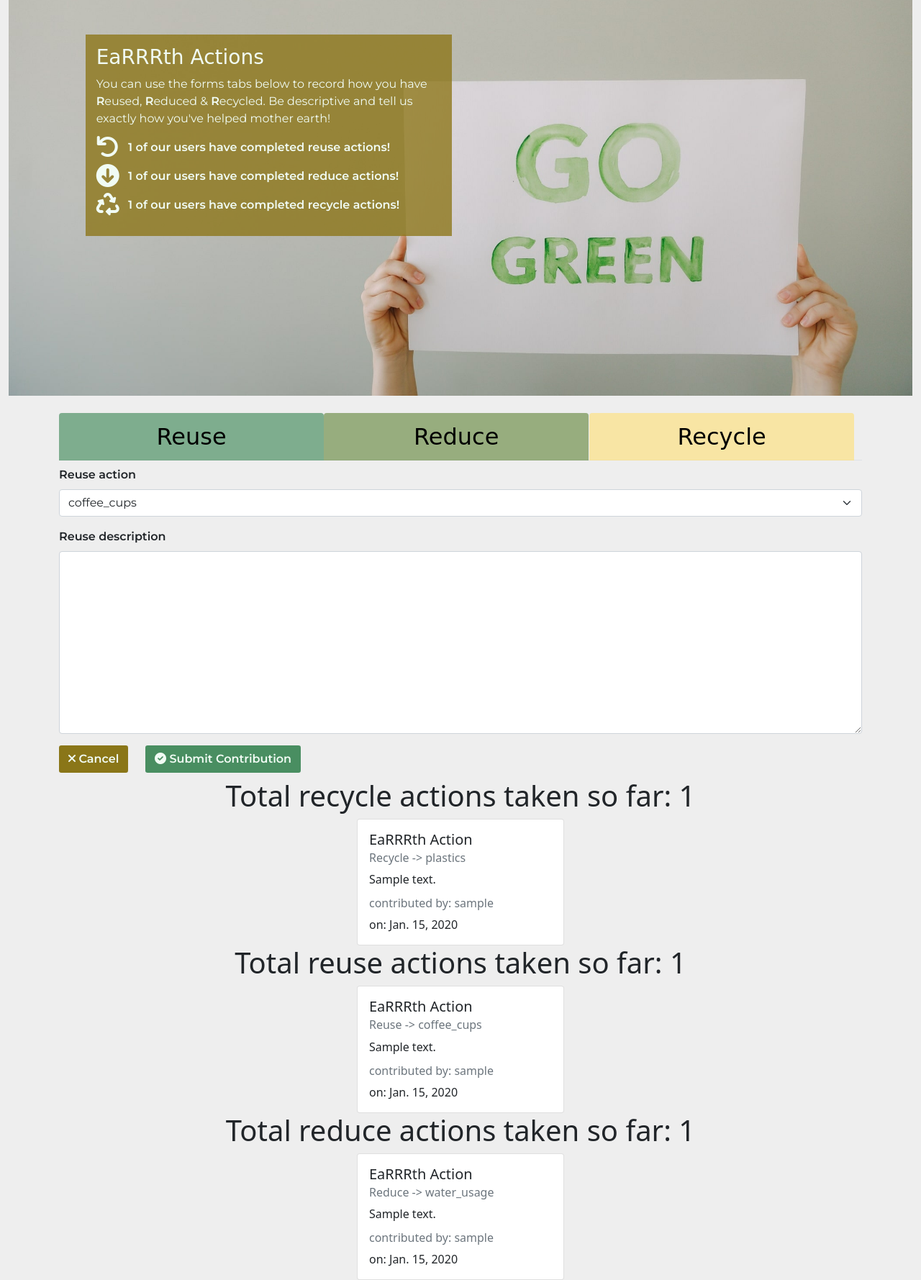
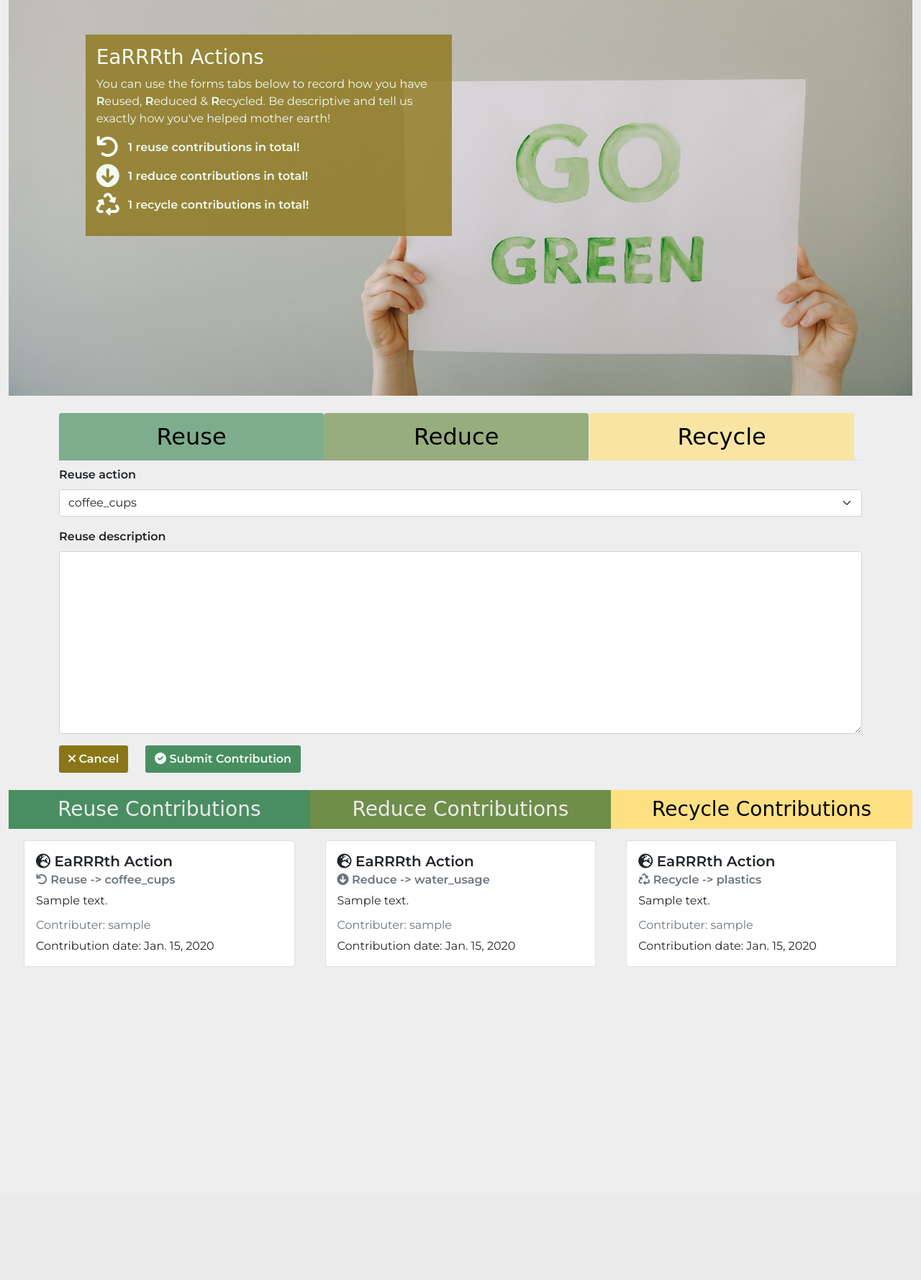
Before and after one commit to JoelMichaelRutter/team-1-apr-hackathon-earth-day, a Django app: page /contribute/ in a window 1280 px wide. Shown: the part 86-1865 px from the top of the page at 72% size. After the commit the page ends 1429 px from the top, so only its background shows below. Run offline with Django 3.2, Linux system fonts and the light colour scheme; tables that the repository leaves empty hold one stand-in row (values such as "Sample post"); some libraries are stand-ins or nearby versions; some web fonts are replaced.

Commit message:
finalised styling on contributions page for the community contributions columns]

```diff
--- a/contributions/templates/contributions/contributions.html
+++ b/contributions/templates/contributions/contributions.html
@@ -20,13 +20,13 @@
                             mother earth!
                         </p>
                         <div>
-                            <p class="mont-font-bold"><i class="fa-solid fa-arrow-rotate-left fa-2xl me-2"></i> {{ reuse_count }} of our users have completed reuse actions!</p>
+                            <p class="mont-font-bold"><i class="fa-solid fa-arrow-rotate-left fa-2xl me-2"></i> {{ reuse_count }} reuse contributions in total!</p>
                         </div>
                         <div>
-                            <p class="mont-font-bold"><i class="fa-solid fa-circle-arrow-down fa-2xl me-2"></i> {{ reduce_count }} of our users have completed reduce actions!</p>
+                            <p class="mont-font-bold"><i class="fa-solid fa-circle-arrow-down fa-2xl me-2"></i> {{ reduce_count }} reduce contributions in total!</p>
                         </div>
                         <div>
-                            <p class="mont-font-bold"><i class="fa-solid fa-recycle fa-2xl me-2"></i> {{ recycle_count }} of our users have completed recycle actions!</p>
+                            <p class="mont-font-bold"><i class="fa-solid fa-recycle fa-2xl me-2"></i> {{ recycle_count }} recycle contributions in total!</p>
                         </div>
                     </section>
                 </div>
@@ -94,10 +94,58 @@
         </div>
     </div>
 </div>
-<div class="row">
+<!-- COMMUNITY CONTRIBUTIONS COLUMNS -->
+<div class="row g-0 mt-3">
+    <div class="col-12 col-md-8 offset-md-2 col-lg-4 offset-lg-0 no-gutters">
+        <h3 class="train-font text-center community-column-reuse ">Reuse Contributions</h3>
+        <div class="contribution-card-container">
+            {% for action in reuse_actions %}
+                <div class="card cont-card mt-2">
+                    <div class="card-body">
+                        <h5 class="card-title mont-font-bold"><i class="fa-solid fa-earth-europe"></i> EaRRRth Action</h5>
+                        <h6 class="card-subtitle mb-2 text-muted mont-font-bold"><i class="fa-solid fa-arrow-rotate-left"></i> {{ action }} -> {{ action.reuse_action }}</h6>
+                        <p class="card-text mont-font">{{ action.reuse_description }}</p>
+                        <h6 class="card-subtitle mb-2 text-muted mont-font">Contributer: {{ action.profile }}</h6>
+                        <p class="card-text mont-font">Contribution date: {{ action.date }}</p>
+                    </div>
+                </div>
+            {% endfor %}
+        </div>
 
-    <div class="col-12 d-flex justify-content-center align-items-center remove-padding flex-column">
-        <h1>Total recycle actions taken so far: {{ recycle_count }}</h1>
+    </div>
+    <div class="col-12 col-md-8 offset-md-2 col-lg-4 offset-lg-0 align-items-center">
+        <h3 class="train-font text-center community-column-reduce">Reduce Contributions</h3>
+        <div class="contribution-card-container">
+            {% for action in reduce_actions %}
+                <div class="card cont-card mt-2">
+                    <div class="card-body">
+                        <h5 class="card-title mont-font-bold"><i class="fa-solid fa-earth-europe"></i> EaRRRth Action</h5>
+                        <h6 class="card-subtitle mb-2 text-muted mont-font-bold"><i class="fa-solid fa-circle-arrow-down"></i> {{ action }} -> {{ action.reduce_action }}</h6>
+                        <p class="card-text mont-font">{{ action.reduce_description }}</p>
+                        <h6 class="card-subtitle mb-2 text-muted mont-font">Contributer: {{ action.profile }}</h6>
+                        <p class="card-text mont-font">Contribution date: {{ action.date }}</p>
+                    </div>
+                </div>
+            {% endfor %}
+        </div>
+    </div>
+    <div class="col-12 col-md-8 offset-md-2 col-lg-4 offset-lg-0">
+        <h3 class="train-font text-center community-column-recycle">Recycle Contributions</h3>
+        <div class="contribution-card-container">
+            {% for action in recycle_actions %}
+                <div class="card cont-card mt-2">
+                    <div class="card-body">
+                        <h5 class="card-title mont-font-bold"><i class="fa-solid fa-earth-europe"></i> EaRRRth Action</h5>
+                        <h6 class="card-subtitle mb-2 text-muted mont-font-bold"><i class="fa-solid fa-recycle"></i> {{ action }} -> {{ action.recycle_action }}</h6>
+                        <p class="card-text mont-font">{{ action.recycle_description }}</p>
+                        <h6 class="card-subtitle mb-2 text-muted mont-font">Contributer: {{ action.profile }}</h6>
+                        <p class="card-text mont-font">Contribution date: {{ action.date }}</p>
+                    </div>
+                </div>
+            {% endfor %}
+        </div>
+    </div>
+    <!-- <div class="col-12 col-lg-4 d-flex justify-content-center align-items-center remove-padding flex-column">
         {% for x in recycle_actions %}
         <div class="card" style="width: 18rem;">
             <div class="card-body">
@@ -139,7 +187,7 @@
         </div>
 
         {% endfor %}
-    </div>
+    </div> -->
 </div>
 {% endblock %}
 
--- a/static/css/style.css
+++ b/static/css/style.css
@@ -352,3 +352,31 @@
 .custom-danger-button {
     background-color: #8a7618;
 }
+
+.community-column-reuse {
+    background-color: #498e61;
+    padding: 10px 0;
+    color: #ebebeb;
+}
+
+.community-column-reduce {
+    background-color: #6e8e49;
+    padding: 10px 0;
+    color: #ebebeb;
+}
+
+.community-column-recycle {
+    background-color: #fde081;
+    color: #000;
+    padding: 10px 0;
+}
+
+.contribution-card-container {
+    height: 500px;
+    overflow: auto;
+}
+
+.cont-card {
+    width: 90%;
+    margin: 0 auto;
+}
```
